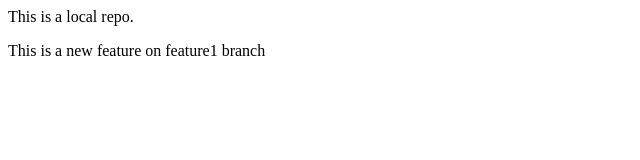
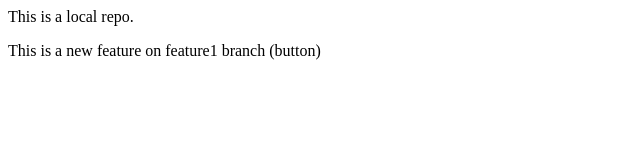
Before and after one commit to OwaisAli90/localRepo, a plain HTML site: page index.html in a window 1280 px wide. Shown: the full height of the page, 0-640 px from the left. Drawn offline with Linux system fonts and the light colour scheme.

```diff
--- a/index.html
+++ b/index.html
@@ -1,2 +1,2 @@
 <p>This is a local repo.</p>
-<p>This is a new feature on feature1 branch</p>
+<p>This is a new feature on feature1 branch (button)</p>
```
